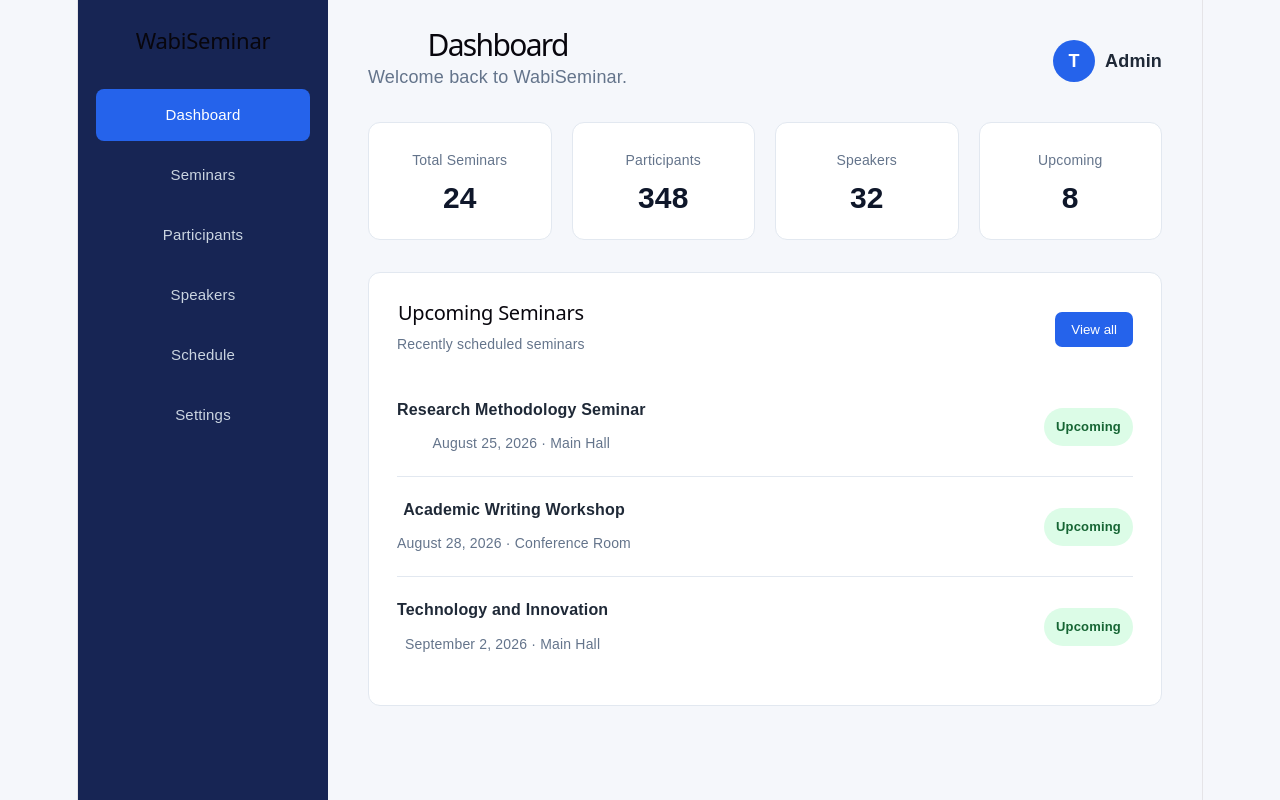
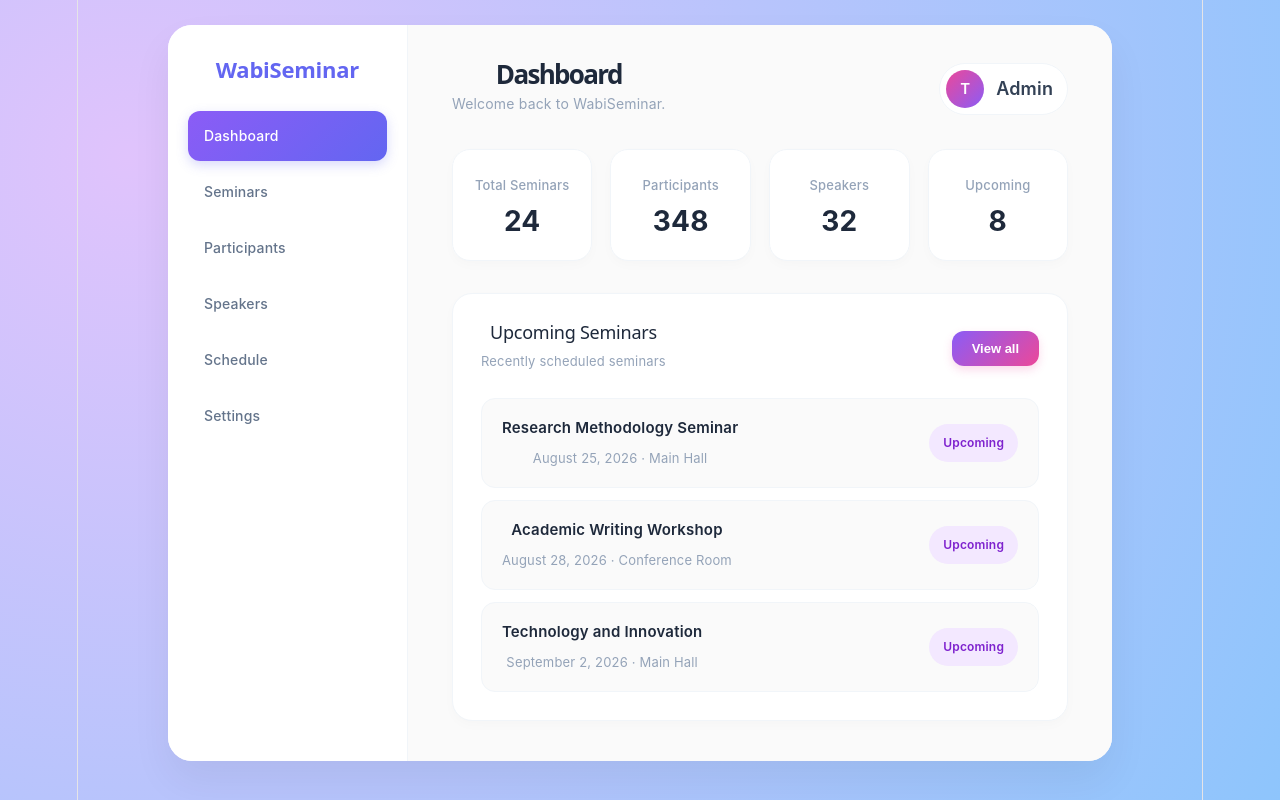
Before and after one commit to Ezana-Takele/WabiSeminar, a React app in the folder frontend/: page / in a window 1280 px wide. Built offline with nearby package versions, Linux system fonts and the light colour scheme; the HTML template or start-up script is replaced by a standard one.

Commit message:
Update dashboard visual design

```diff
--- a/frontend/src/App.css
+++ b/frontend/src/App.css
@@ -1,6 +1,6 @@
-#root {
+/*#root {
   min-height: 100vh;
-}
+}*/
 
 * {
   box-sizing: border-box;
@@ -8,69 +8,87 @@
 
 body {
   margin: 0;
-  font-family: Arial, Helvetica, sans-serif;
-  background: #f5f7fb;
-  color: #1f2937;
+  font-family: 'Inter', -apple-system, BlinkMacSystemFont, "Segoe UI", Roboto, sans-serif;
+  /* Pastel mesh gradient background matching the image frame */
+  background: radial-gradient(circle at 10% 20%, #e0c3fc 0%, #8ec5fc 100%), #f3f4f6;
+  background-attachment: fixed;
+  color: #334155;
+}
+.app {
+  min-height: 92vh;
+  margin: 25px auto;
+  max-width: 1450px;
+  display: flex;
+  /* Floating container card with soft shadow */
+  background: #ffffff;
+  border-radius: 24px;
+  box-shadow: 0 20px 40px rgba(0, 0, 0, 0.06);
+  overflow: hidden;
 }
 
-.app {
-  min-height: 100vh;
+/* Sidebar - Fix Top Alignment */
+.sidebar {
+  width: 240px;
+  background: #ffffff;
+  color: #475569;
+  padding: 32px 20px;
+  border-right: 1px solid #f1f5f9;
   display: flex;
-}
-
-/* Sidebar */
-
-.sidebar {
-  width: 250px;
-  min-height: 100vh;
-  background: #172554;
-  color: white;
-  padding: 28px 18px;
+  flex-direction: column;
+  justify-content: flex-start; /* Keeps logo & nav pinned to the top */
+  align-items: stretch;
 }
 
 .logo {
-  padding: 0 14px 35px;
+  padding: 0 10px 28px;
 }
 
 .logo h2 {
   margin: 0;
   font-size: 22px;
+  font-weight: 700;
+  color: #6366f1; /* Bright Indigo Accent */
 }
 
 .sidebar nav {
   display: flex;
   flex-direction: column;
-  gap: 8px;
+  gap: 6px;
 }
 
 .nav-item {
-  display: block;
-  padding: 13px 14px;
-  border-radius: 8px;
-  color: #cbd5e1;
+  display: flex;
+  align-items: center;
+  padding: 12px 16px;
+  border-radius: 12px;
+  color: #64748b;
   text-decoration: none;
-  font-size: 15px;
+  font-size: 14px;
+  font-weight: 500;
+  transition: all 0.2s ease;
 }
 
 .nav-item:hover {
-  background: #1e3a8a;
-  color: white;
+  background: #f8fafc;
+  color: #6366f1;
 }
 
 .nav-item.active {
-  background: #2563eb;
-  color: white;
+  /* Purple gradient active item matching the design */
+  background: linear-gradient(135deg, #8b5cf6 0%, #6366f1 100%);
+  color: #ffffff;
+  box-shadow: 0 4px 12px rgba(99, 102, 241, 0.25);
 }
 
-/* Main content */
+/* Main Content Area */
 
 .main-content {
   flex: 1;
-  padding: 32px 40px;
-  max-width: 1500px;
+  padding: 36px 44px;
+  background: #fafafa;
 }
 
-/* Header */
+/* Topbar */
 
 .topbar {
   display: flex;
@@ -80,154 +98,174 @@ body {
 }
 
 .topbar h1 {
-  margin: 0 0 6px;
-  font-size: 30px;
+  margin: 0 0 4px;
+  font-size: 26px;
+  font-weight: 700;
+  color: #1e293b;
 }
 
 .topbar p {
   margin: 0;
-  color: #64748b;
+  color: #94a3b8;
+  font-size: 14px;
 }
 
 .user-profile {
   display: flex;
   align-items: center;
-  gap: 10px;
+  gap: 12px;
   font-weight: 600;
+  color: #334155;
+  background: #ffffff;
+  padding: 6px 14px 6px 6px;
+  border-radius: 30px;
+  border: 1px solid #f1f5f9;
 }
 
 .avatar {
-  width: 42px;
-  height: 42px;
+  width: 38px;
+  height: 38px;
   border-radius: 50%;
-  background: #2563eb;
+  /* Pastel pink/purple avatar background */
+  background: linear-gradient(135deg, #ec4899 0%, #8b5cf6 100%);
   color: white;
   display: flex;
   align-items: center;
   justify-content: center;
-  font-weight: bold;
+  font-weight: 600;
+  font-size: 15px;
 }
 
-/* Statistics */
+/* Stat Cards - Floating Soft Cards */
 
 .stats {
   display: grid;
   grid-template-columns: repeat(4, 1fr);
-  gap: 20px;
+  gap: 18px;
   margin-bottom: 32px;
 }
 
 .stat-card {
-  background: white;
-  border-radius: 12px;
-  padding: 24px;
-  border: 1px solid #e2e8f0;
+  background: #ffffff;
+  border-radius: 18px;
+  padding: 22px;
+  border: 1px solid #f1f5f9;
+  box-shadow: 0 4px 12px rgba(0, 0, 0, 0.02);
 }
 
 .stat-card span {
   display: block;
-  color: #64748b;
-  font-size: 14px;
-  margin-bottom: 12px;
+  color: #94a3b8;
+  font-size: 13px;
+  font-weight: 500;
+  margin-bottom: 10px;
 }
 
 .stat-card strong {
-  font-size: 30px;
-  color: #0f172a;
+  font-size: 28px;
+  font-weight: 700;
+  color: #1e293b;
 }
 
-/* Upcoming seminars */
+/* Main Section */
 
 .dashboard-section {
-  background: white;
-  border: 1px solid #e2e8f0;
-  border-radius: 12px;
+  background: #ffffff;
+  border: 1px solid #f1f5f9;
+  border-radius: 20px;
   padding: 28px;
+  box-shadow: 0 4px 12px rgba(0, 0, 0, 0.02);
 }
 
 .section-header {
   display: flex;
   align-items: center;
   justify-content: space-between;
-  margin-bottom: 20px;
+  margin-bottom: 24px;
 }
 
 .section-header h2 {
-  margin: 0 0 6px;
-  font-size: 20px;
+  margin: 0 0 4px;
+  font-size: 18px;
+  color: #1e293b;
 }
 
 .section-header p {
   margin: 0;
-  color: #64748b;
-  font-size: 14px;
+  color: #94a3b8;
+  font-size: 13px;
 }
 
+/* Gradient Action Button matching image button style */
 .section-header button {
   border: none;
-  background: #2563eb;
+  background: linear-gradient(135deg, #8b5cf6 0%, #ec4899 100%);
   color: white;
-  padding: 10px 16px;
-  border-radius: 7px;
+  padding: 10px 20px;
+  border-radius: 12px;
+  font-size: 13px;
+  font-weight: 600;
   cursor: pointer;
+  box-shadow: 0 4px 10px rgba(236, 72, 153, 0.2);
+  transition: opacity 0.2s ease;
 }
 
 .section-header button:hover {
-  background: #1d4ed8;
+  opacity: 0.9;
 }
 
-/* Seminar rows */
+/* Seminar List Rows */
 
 .seminar-list {
   display: flex;
   flex-direction: column;
+  gap: 12px;
 }
 
 .seminar-row {
   display: flex;
   align-items: center;
   justify-content: space-between;
-  padding: 20px 0;
-  border-bottom: 1px solid #e2e8f0;
-}
-
-.seminar-row:last-child {
-  border-bottom: none;
+  padding: 16px 20px;
+  background: #fafafa;
+  border-radius: 14px;
+  border: 1px solid #f1f5f9;
 }
 
 .seminar-row h3 {
-  margin: 0 0 7px;
-  font-size: 16px;
+  margin: 0 0 4px;
+  font-size: 15px;
+  font-weight: 600;
+  color: #1e293b;
 }
 
 .seminar-row p {
   margin: 0;
-  color: #64748b;
-  font-size: 14px;
+  color: #94a3b8;
+  font-size: 13px;
 }
 
+/* Soft Purple Pill Badge */
 .status {
-  background: #dcfce7;
-  color: #166534;
-  padding: 6px 12px;
+  background: #f3e8ff;
+  color: #7e22ce;
+  padding: 6px 14px;
   border-radius: 20px;
-  font-size: 13px;
+  font-size: 12px;
   font-weight: 600;
 }
 
-/* Responsive */
+/* Responsive Overrides */
 
 @media (max-width: 900px) {
+  .app {
+    margin: 0;
+    border-radius: 0;
+    min-height: 100vh;
+  }
+
   .stats {
     grid-template-columns: repeat(2, 1fr);
-  }
-
-  .sidebar {
-    width: 210px;
-  }
-
-  .main-content {
-    padding: 25px;
   }
 }
 
@@ -238,20 +276,9 @@ body {
 
   .sidebar {
     width: 100%;
-    min-height: auto;
-  }
-
-  .sidebar nav {
-    flex-direction: row;
-    flex-wrap: wrap;
   }
 
   .stats {
     grid-template-columns: 1fr;
   }
-
-  .topbar {
-    align-items: flex-start;
-    gap: 20px;
-  }
 }
```
